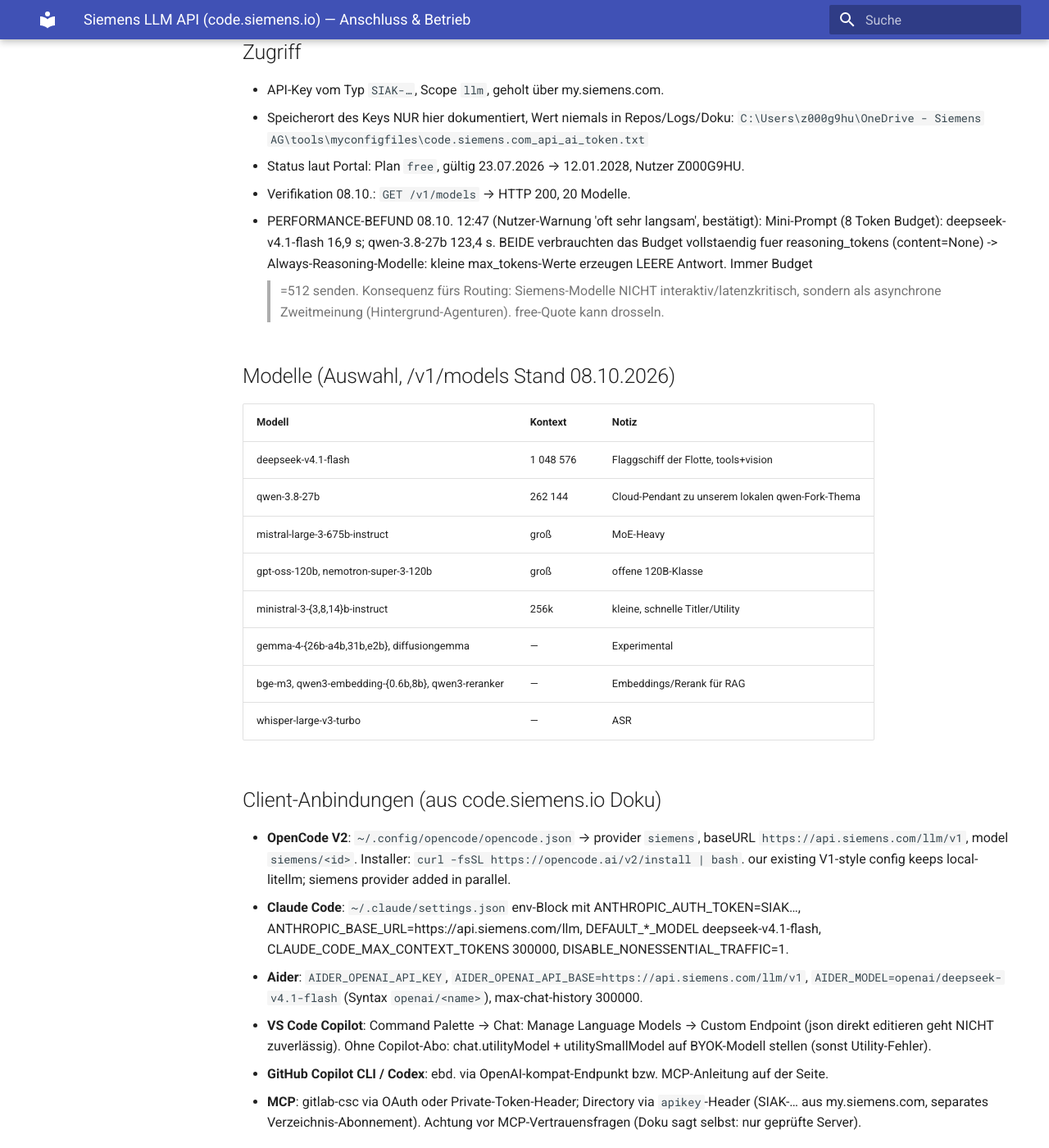
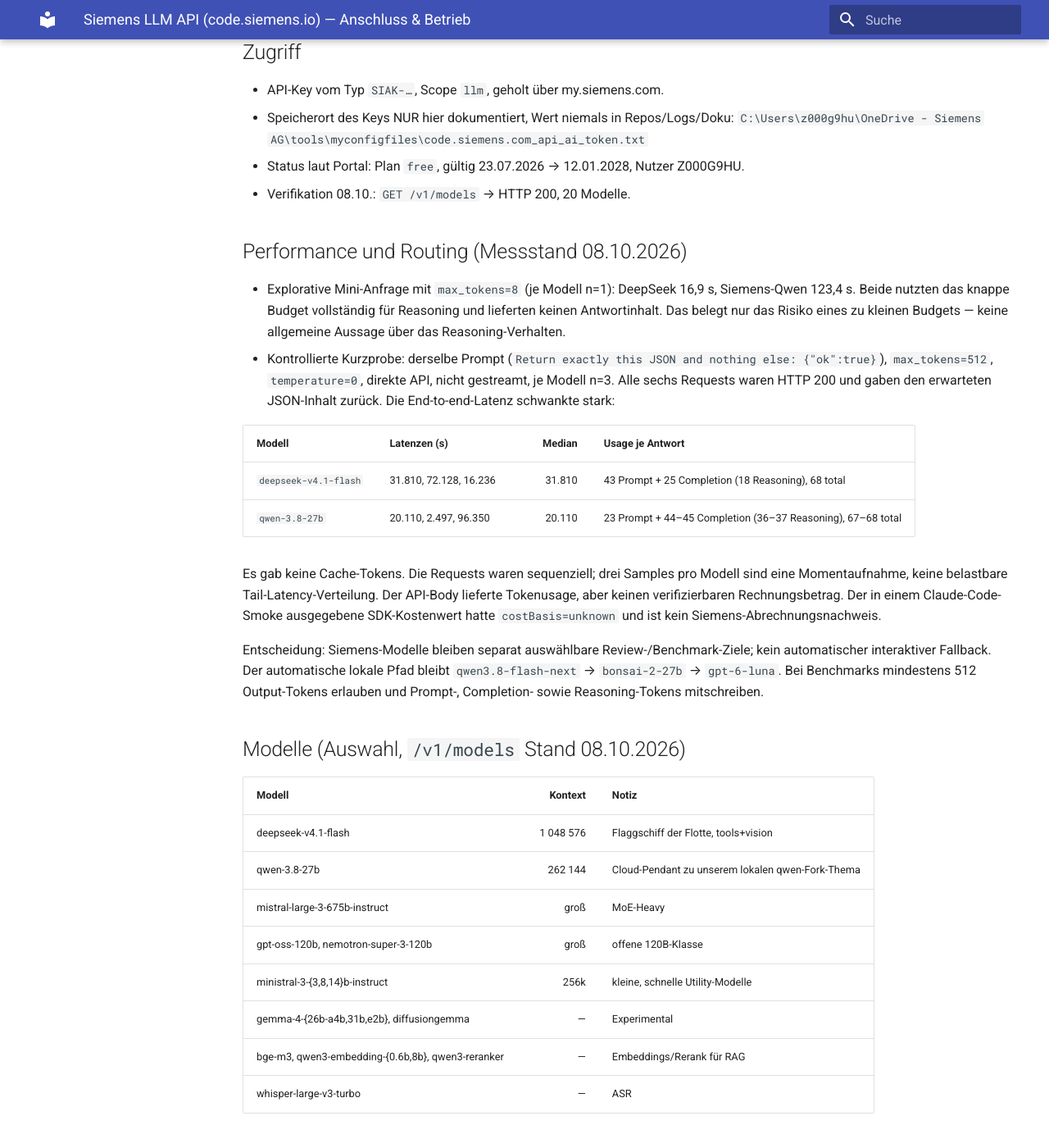
Before and after one commit to thomasdenk79-cyber/llm-infra-setup, an MkDocs documentation site: the page built from docs/SIEMENS-LLM-API.md, in a window 1280 px wide and 1400 px high, scrolled down 298 px. Shown: the whole window at 82% size. Built offline with MkDocs 1.6.1 and Material for MkDocs 9.7.7, drawn with Linux system fonts in a browser that asks for light colours; some of the changed text lies outside the part shown.

Commit message:
stand: 2026-10-08T13:41 gesichert (4 Dateien)

```diff
--- a/docs/SIEMENS-LLM-API.md
+++ b/docs/SIEMENS-LLM-API.md
@@ -10,32 +10,58 @@
   `C:\Users\z000g9hu\OneDrive - Siemens AG\tools\myconfigfiles\code.siemens.com_api_ai_token.txt`
 - Status laut Portal: Plan `free`, gültig 23.07.2026 → 12.01.2028, Nutzer Z000G9HU.
 - Verifikation 08.10.: `GET /v1/models` → HTTP 200, 20 Modelle.
-- PERFORMANCE-BEFUND 08.10. 12:47 (Nutzer-Warnung 'oft sehr langsam', bestätigt):
-  Mini-Prompt (8 Token Budget): deepseek-v4.1-flash 16,9 s; qwen-3.8-27b 123,4 s.
-  BEIDE verbrauchten das Budget vollstaendig fuer reasoning_tokens (content=None) ->
-  Always-Reasoning-Modelle: kleine max_tokens-Werte erzeugen LEERE Antwort. Immer Budget
-  >=512 senden. Konsequenz fürs Routing: Siemens-Modelle NICHT interaktiv/latenzkritisch,
-  sondern als asynchrone Zweitmeinung (Hintergrund-Agenturen). free-Quote kann drosseln.
+## Performance und Routing (Messstand 08.10.2026)
 
-## Modelle (Auswahl, /v1/models Stand 08.10.2026)
+- Explorative Mini-Anfrage mit `max_tokens=8` (je Modell n=1): DeepSeek 16,9 s,
+  Siemens-Qwen 123,4 s. Beide nutzten das knappe Budget vollständig für
+  Reasoning und lieferten keinen Antwortinhalt. Das belegt nur das Risiko eines
+  zu kleinen Budgets — keine allgemeine Aussage über das Reasoning-Verhalten.
+- Kontrollierte Kurzprobe: derselbe Prompt (`Return exactly this JSON and nothing
+  else: {"ok":true}`), `max_tokens=512`, `temperature=0`, direkte API,
+  nicht gestreamt, je Modell n=3. Alle sechs Requests waren HTTP 200 und gaben
+  den erwarteten JSON-Inhalt zurück. Die End-to-end-Latenz schwankte stark:
+
+| Modell | Latenzen (s) | Median | Usage je Antwort |
+|---|---|---:|---|
+| `deepseek-v4.1-flash` | 31.810, 72.128, 16.236 | 31.810 | 43 Prompt + 25 Completion (18 Reasoning), 68 total |
+| `qwen-3.8-27b` | 20.110, 2.497, 96.350 | 20.110 | 23 Prompt + 44–45 Completion (36–37 Reasoning), 67–68 total |
+
+Es gab keine Cache-Tokens. Die Requests waren sequenziell; drei Samples pro Modell
+sind eine Momentaufnahme, keine belastbare Tail-Latency-Verteilung. Der API-Body
+lieferte Tokenusage, aber keinen verifizierbaren Rechnungsbetrag. Der in einem
+Claude-Code-Smoke ausgegebene SDK-Kostenwert hatte `costBasis=unknown` und ist
+kein Siemens-Abrechnungsnachweis.
+
+Entscheidung: Siemens-Modelle bleiben separat auswählbare Review-/Benchmark-Ziele;
+kein automatischer interaktiver Fallback. Der automatische lokale Pfad bleibt
+`qwen3.8-flash-next` → `bonsai-2-27b` → `gpt-6-luna`. Bei Benchmarks mindestens
+512 Output-Tokens erlauben und Prompt-, Completion- sowie Reasoning-Tokens mitschreiben.
+
+## Modelle (Auswahl, `/v1/models` Stand 08.10.2026)
 | Modell | Kontext | Notiz |
-|---|---|---|
+|---|---:|---|
 | deepseek-v4.1-flash | 1 048 576 | Flaggschiff der Flotte, tools+vision |
 | qwen-3.8-27b | 262 144 | Cloud-Pendant zu unserem lokalen qwen-Fork-Thema |
 | mistral-large-3-675b-instruct | groß | MoE-Heavy |
 | gpt-oss-120b, nemotron-super-3-120b | groß | offene 120B-Klasse |
-| ministral-3-{3,8,14}b-instruct | 256k | kleine, schnelle Titler/Utility |
+| ministral-3-{3,8,14}b-instruct | 256k | kleine, schnelle Utility-Modelle |
 | gemma-4-{26b-a4b,31b,e2b}, diffusiongemma | — | Experimental |
 | bge-m3, qwen3-embedding-{0.6b,8b}, qwen3-reranker | — | Embeddings/Rerank für RAG |
 | whisper-large-v3-turbo | — | ASR |
 
 ## Client-Anbindungen (aus code.siemens.io Doku)
-- **OpenCode V2**: `~/.config/opencode/opencode.json` → provider `siemens`,
-  baseURL `https://api.siemens.com/llm/v1`, model `siemens/<id>`. Installer: `curl -fsSL https://opencode.ai/v2/install | bash`.
-  our existing V1-style config keeps local-litellm; siemens provider added in parallel.
-- **Claude Code**: `~/.claude/settings.json` env-Block mit ANTHROPIC_AUTH_TOKEN=SIAK…,
-  ANTHROPIC_BASE_URL=https://api.siemens.com/llm, DEFAULT_*_MODEL deepseek-v4.1-flash,
-  CLAUDE_CODE_MAX_CONTEXT_TOKENS 300000, DISABLE_NONESSENTIAL_TRAFFIC=1.
+- **OpenCode**: Siemens-Modelle sind lokal im Provider `local-litellm` als
+  `deepseek-v4.1-flash` und `siemens-qwen-3.8-27b` wählbar; dadurch läuft Auth
+  zentral über LiteLLM. Der direkte Provider `siemens/<id>` bleibt separat.
+- **Claude Code**: Siemens dokumentiert `ANTHROPIC_AUTH_TOKEN` und
+  `ANTHROPIC_BASE_URL=https://api.siemens.com/llm`; setzt man dort die
+  `DEFAULT_*_MODEL`-Variablen auf `deepseek-v4.1-flash`, ist das weiterhin
+  DeepSeek — nicht Claude Opus/Sonnet. Auf dieser Workstation war
+  `claude auth status` am 08.10.2026 `loggedIn=false`; echtes Anthropic-Opus/Sonnet
+  ist daher nicht verfügbar, solange keine First-Party-Anmeldung erfolgt.
+  Der Siemens-DeepSeek-Smoke im Claude-Code-Harness blieb ohne verwertbares
+  Ergebnis (unrecognized_model-Warnung; 1-turn-Limit; der 3-turn-Versuch
+  hing und wurde nach 300 s abgebrochen). Nicht als funktionierendes Review-Harness werten.
 - **Aider**: `AIDER_OPENAI_API_KEY`, `AIDER_OPENAI_API_BASE=https://api.siemens.com/llm/v1`,
   `AIDER_MODEL=openai/deepseek-v4.1-flash` (Syntax `openai/<name>`), max-chat-history 300000.
 - **VS Code Copilot**: Command Palette → Chat: Manage Language Models → Custom Endpoint
@@ -46,11 +72,22 @@
   (SIAK-… aus my.siemens.com, separates Verzeichnis-Abonnement). Achtung vor MCP-Vertrauensfragen
   (Doku sagt selbst: nur geprüfte Server).
 
-## Betrieb im eigenen Stack (Entscheidung offen, A/B-tests)
-- Option A (bevorzugt für Benchmarks): Clients (opencode/aider) binden siemens direkt ein —
-  Messung Harness × Siemens-Modell ohne LiteLLM-Umweg.
-- Option B: LiteLLM-Gateway bekommt siemens/… als 4. Modell + Fallback-Kette; Vorteil central
-  logging/costs, Nachteil: free-Late-Risiko im Kernpfad. Erst nach Latenz-Charakterisierung.
+## Betrieb im eigenen Stack
+- LiteLLM stellt Siemens-Modelle als eigene Modell-IDs bereit; der lokale Fallback bleibt
+  ausdrücklich Qwen → Bonsai → Luna. Siemens-Cloud-Latenz kommt nicht in den Kernpfad.
+- `scripts/65-configure-siemens-api.sh` übernimmt den Key aus `SIEMENS_LLM_KEY_FILE`
+  atomar in `~/.config/llm-infra/gateway.env` (Modus 0600) und regeneriert die Konfiguration.
+  Das Skript startet den Gateway absichtlich nicht neu; vor Neustart erst laufende Agenten,
+  jüngste Requests und active-request-Metriken prüfen.
+- Hermes hat persistente Aliase `siemens-deepseek` und `siemens-qwen`; OpenCode listet beide
+  über `local-litellm`. Codex/Copilot-Aufrufe sind noch nicht end-to-end mit Siemens-Modellen
+  verifiziert.
 
 ## Belegtests (Ergebnisse hier fortschreiben, nie Token-Werte)
-- 2026-10-08 12:4x GET /models → 200/20 Modelle. Chat qwen-3.8-27b: Timeout>40s (retry läuft).
+- 2026-10-08: `GET /v1/models` → HTTP 200, 20 Modelle.
+- 2026-10-08: direkte OpenAI-kompatible Chat-Completions, max_tokens=512, n=3 je Modell;
+  siehe Latenz-/Usage-Tabelle oben. Alle sechs Antworten korrekt, aber mit stark schwankender
+  End-to-end-Latenz.
+- 2026-10-08: LiteLLM-Generator/Modellliste validiert und Commit `b570587` gepusht;
+  sichere Key-Provisionierung ist implementiert. Runtime-Neustart und Live-Modellabruf
+  bleiben wegen aktiver Agenten-Requests absichtlich ausstehend.
```
Also changed, not shown: docs/HANDOFF.md (+5 -1 lines), 2 other files.
